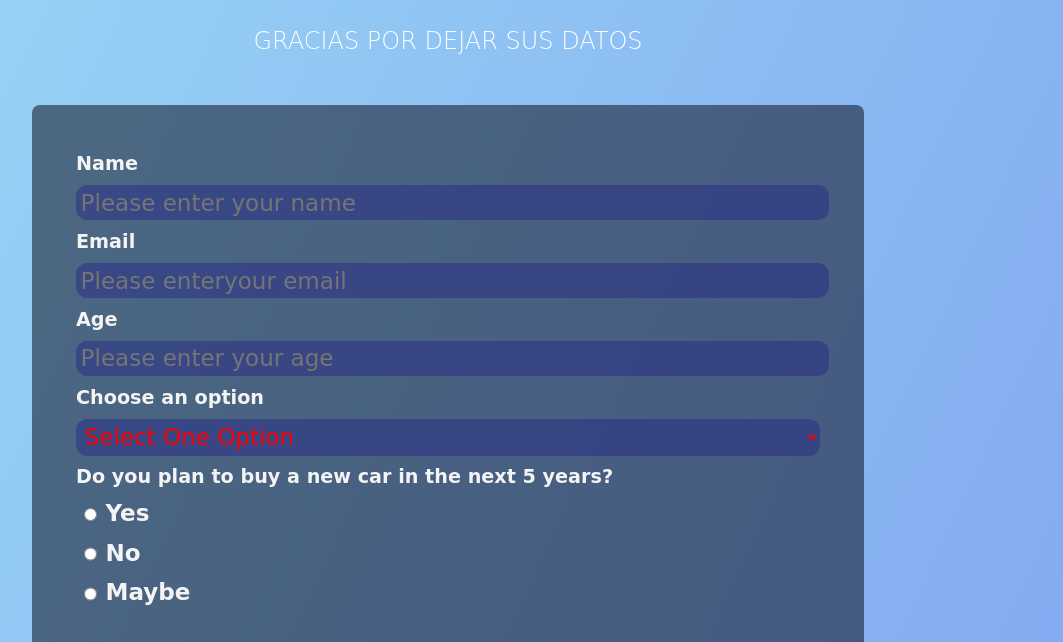
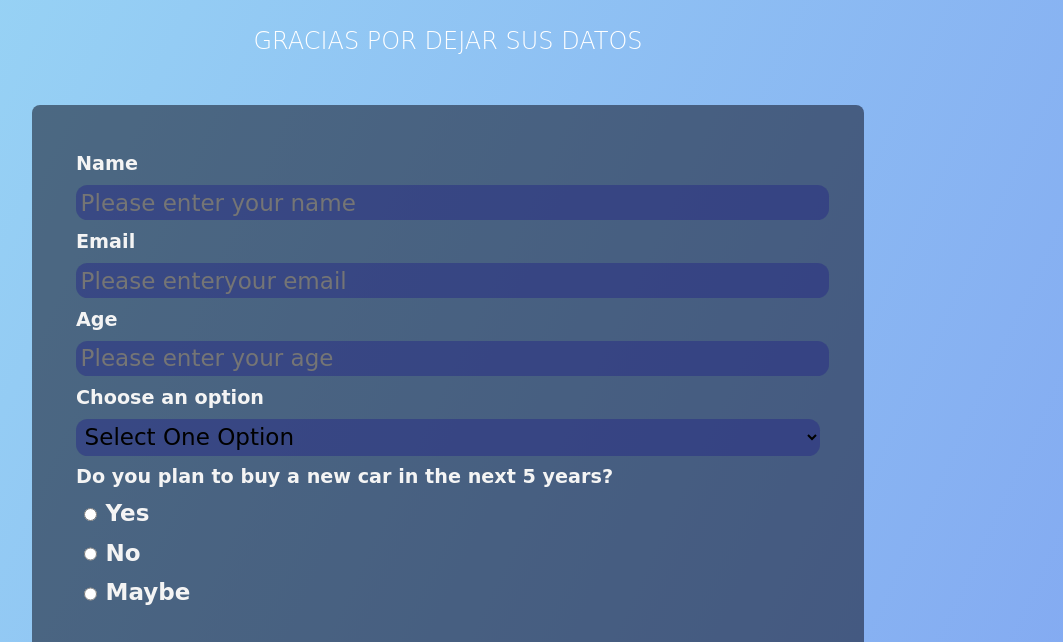
Before and after one commit to JuanDavidRojasBurbano/FORMULARIO, a plain HTML site: page index.html in a window 1280 px wide. Shown: the part 124-766 px from the top of the page, without its empty margins (192-1255 px from the left). Drawn offline with Linux system fonts and the light colour scheme.

Commit message:
Se cambio el color de nuevo

```diff
--- a/styles.css
+++ b/styles.css
@@ -68,7 +68,7 @@ input, select, textarea {
     border-radius: 0.5em;
     font-size: 1.2em;
     font-family: 'Italianno', cursive;
-    color: #fa0000;
+    color: #000000;
     background-color: rgba(40, 45, 133, 0.5);
 }
 
```
